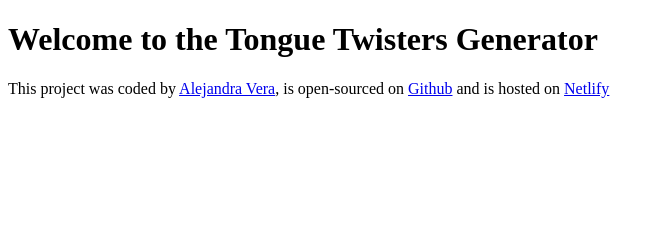
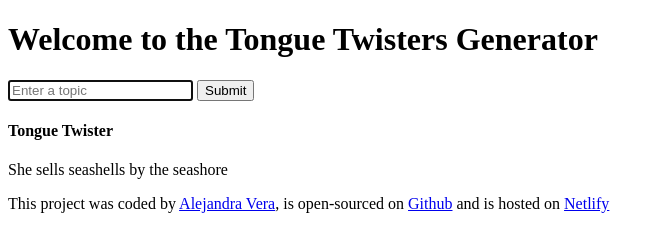
Before and after one commit to AlejandraVe/english_tongue_twisters, a plain HTML site: page index.html in a window 1280 px wide. Shown: the whole page, without its empty margins (0-665 px from the left). Drawn offline with Linux system fonts and the light colour scheme.

Commit message:
Added the basic html structure

```diff
--- a/index.html
+++ b/index.html
@@ -8,6 +8,16 @@
 </head>
 <body>
     <h1>Welcome to the Tongue Twisters Generator</h1>
+    <div>
+        <form>
+            <input type="text" placeholder="Enter a topic" autofocus required autocomplete="off">
+            <input type="submit">
+        </form>
+    </div>
+    <div>
+        <h4>Tongue Twister</h4>
+        <p>She sells seashells by the seashore</p>
+    </div>
     <footer>This project was coded by <a href="https://github.com/AlejandraVe" target="_blank">Alejandra Vera</a>, is open-sourced on <a href="https://github.com/AlejandraVe/english_tongue_twisters" target="_blank">Github</a> and is hosted on <a href="https://english-tongue-twisters.netlify.app/" target="_blank">Netlify</a></footer>
     <script src="src/index.js"></script>
 </body>
```
